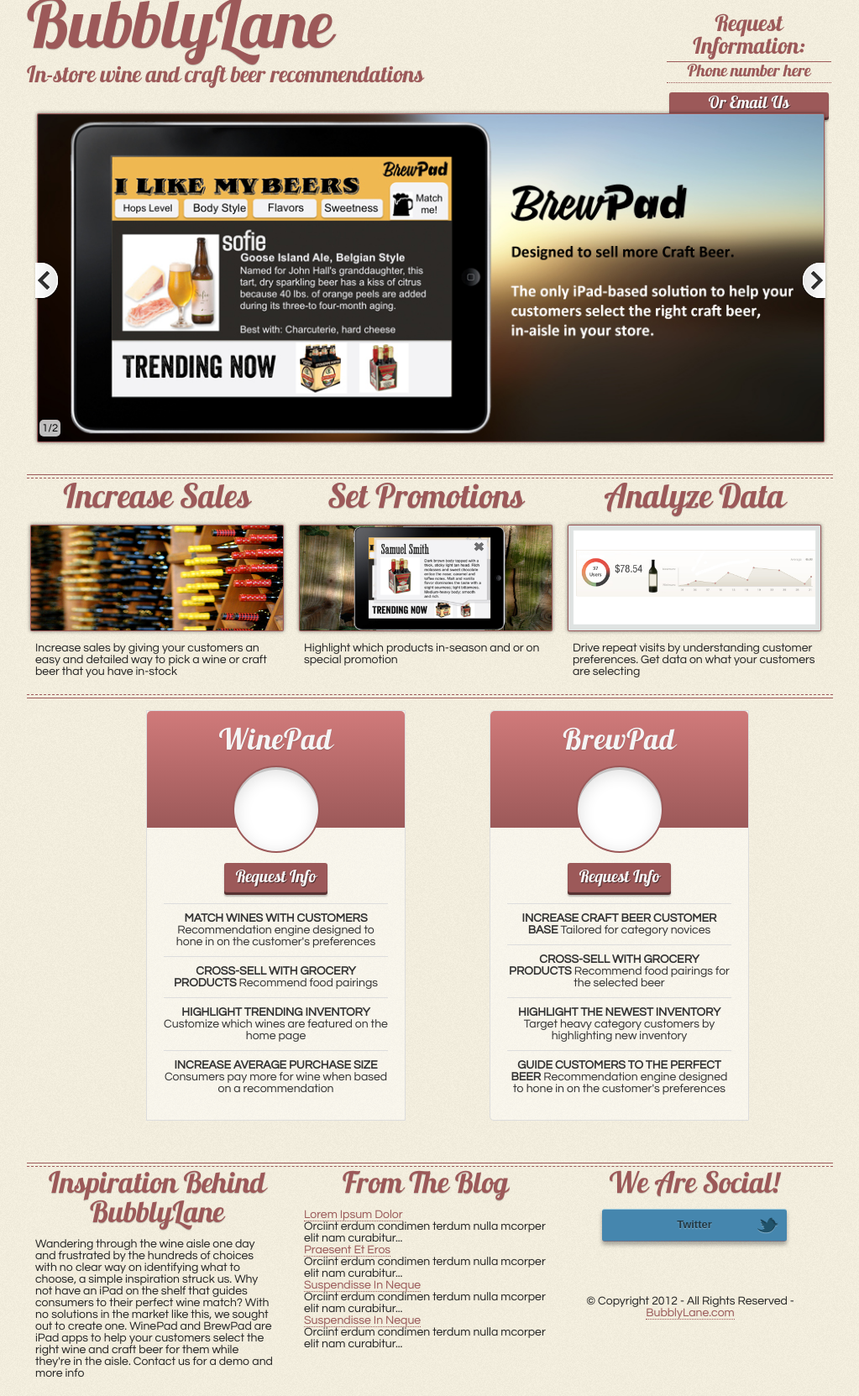
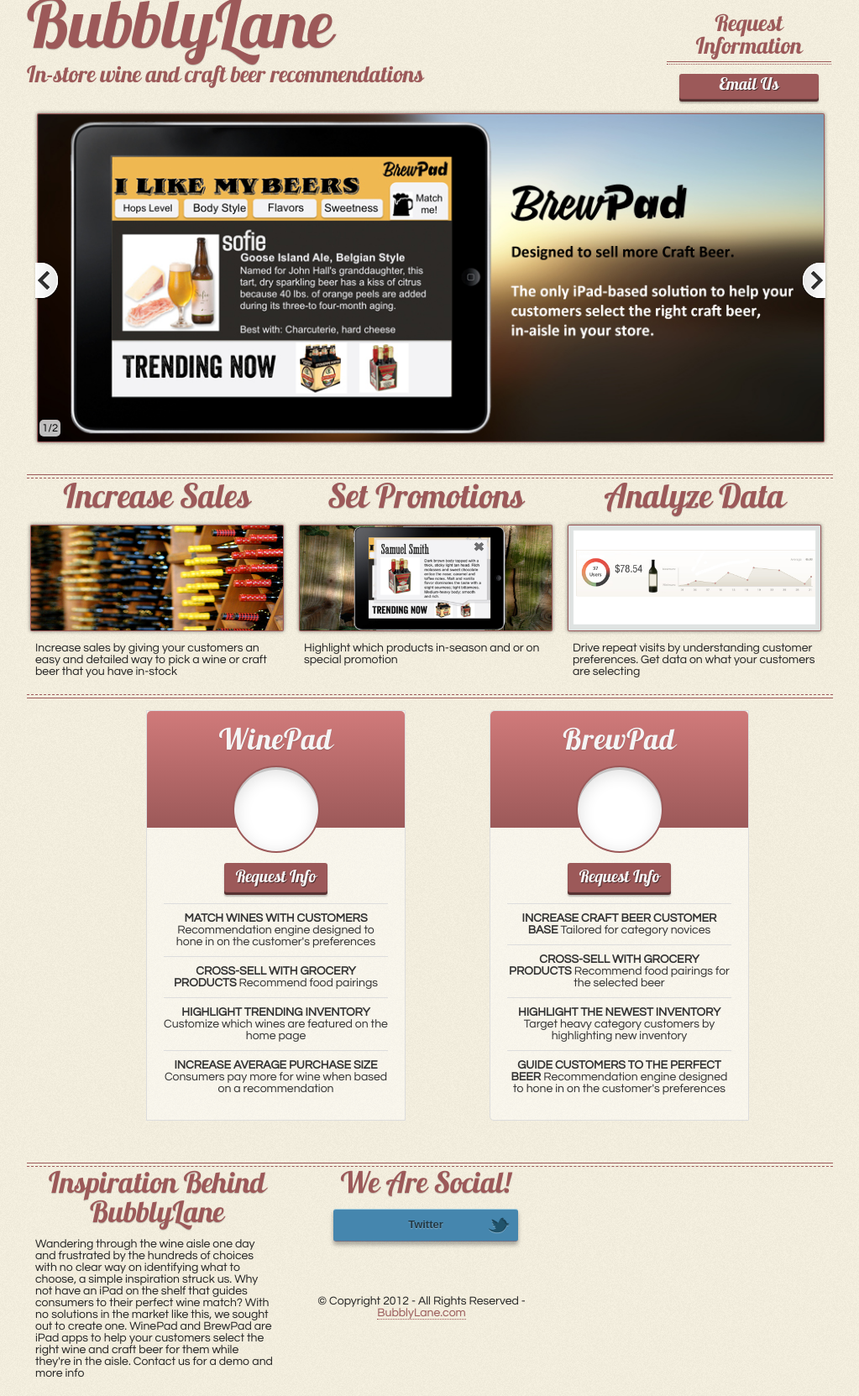
Before and after one commit to ohhthatjenny/Brewpad, a plain HTML site: page BubblyLane/index.html in a window 1280 px wide. Shown: the part 153-1816 px from the top of the page at 84% size, without its empty margins (128-1151 px from the left). Drawn offline with nearby package versions, Linux system fonts and the light colour scheme.

Commit message:
Modified home page - cut down a lot of the misc content. Only have 3 headers.

```diff
--- a/BubblyLane/index.html
+++ b/BubblyLane/index.html
@@ -2,7 +2,7 @@
 <html>
 	<head>
 	<meta http-equiv="Content-Type" content="text/html; charset=utf-8">
-	<title>Connoisseur</title>
+	<title>Bubbly Lane</title>
 	<link href="styles/style.css" rel="stylesheet" type="text/css" media="screen" />
 	<link href="styles/base.css" rel="stylesheet" type="text/css" media="screen" />
 	<script type="text/javascript" src=" https://ajax.googleapis.com/ajax/libs/jquery/1.6/jquery.js"></script>
@@ -19,9 +19,6 @@
           <ul id="nav">
             <li><a href="index.html" class="current">Home</a></li>
             <li><a href="about.html">About</a></li>
-            <li><a href="grocers.html">For Grocers</a></li>
-            <li><a href="gallery.html">Gallery</a></li>
-            <li><a href="reviews.html">For Distributors</a></li>
             <li><a href="contact.html">Contact</a></li>
           </ul>
         </nav>
@@ -30,11 +27,11 @@
           <h3 class="tagline">In-store wine and craft beer recommendations</a></h3>
         </hgroup>
         <div class="reservations"><br />
-          <span class="reservations-title">Request Information:</span>
+          <span class="reservations-title">Request Information</span>
           <hr class="hr-solid" />
-          <span style="font-family: 'Lobster13Regular', cursive;">Phone number here</span>
+          <span style="font-family: 'Lobster13Regular', cursive;"></span>
           <hr class="hr-dashed" />
-          <div style="margin-top:15px"> <a class="button" href="mailto:ja566@cornell.edu" title="Email Us">Or Email Us</a> </div>
+          <div style="margin-top:15px"> <a class="button" href="mailto:ja566@cornell.edu" title="Email Us">Email Us</a> </div>
         </div>
         <br />
         <br />
@@ -73,7 +70,7 @@
         <aside id="pricing-table" class="clear">
           <div class="plan">
             <h3>BrewPad<span></span></h3>
-            <a class="button" href="">Request Info</a>
+            <a class="button" href="mailto:ja566@cornell.edu">Request Info</a>
             <ul>
               <li><strong style="text-transform:uppercase">Increase Craft Beer Customer Base </strong> Tailored for category novices</li>
               <li><strong style="text-transform:uppercase">Cross-sell with grocery products</strong> Recommend food pairings for the selected beer</li>
@@ -83,7 +80,7 @@
           </div>
           <div class="plan">
             <h3>WinePad<span></span></h3>
-            <a class="button" href="">Request Info</a>
+            <a class="button" href="mailto:ja566@cornell.edu">Request Info</a>
             <ul>
               <li><strong style="text-transform:uppercase">Match wines with customers </strong> Recommendation engine designed to hone in on the customer's preferences</li>
               <li><strong style="text-transform:uppercase">Cross-sell with grocery products</strong> Recommend food pairings</li>
@@ -100,19 +97,6 @@
           <p>Wandering through the wine aisle one day and frustrated by the hundreds of choices with no clear way on identifying what to choose, a simple inspiration struck us. Why not have an iPad on the shelf that guides consumers to their perfect wine match? With no solutions in the market like this, we sought out to create one. WinePad and BrewPad are iPad apps to help your customers select the right wine and craft beer for them while they're in the aisle. Contact us for a demo and more info </p>
         </div>
         <div class="footer-widget">
-          <h4>From The Blog</h4>
-          <ul class="blog">
-            <li><a href="#">Lorem Ipsum Dolor</a><br/>
-              Orciint erdum condimen terdum nulla mcorper elit nam curabitur... </li>
-            <li><a href="#">Praesent Et Eros</a><br/>
-              Orciint erdum condimen terdum nulla mcorper elit nam curabitur... </li>
-            <li><a href="#">Suspendisse In Neque</a><br/>
-              Orciint erdum condimen terdum nulla mcorper elit nam curabitur... </li>
-            <li><a href="#">Suspendisse In Neque</a><br/>
-              Orciint erdum condimen terdum nulla mcorper elit nam curabitur... </li>
-          </ul>
-        </div>
-        <div class="footer-widget">
           <h4>We Are Social!</h4>
           <div id="social"> <a href="http://twitter.com/bubblylane" class="s3d twitter" target="_blank"> Twitter <span class="icons twitter"></span> </a>
           <p>  </p>
```
